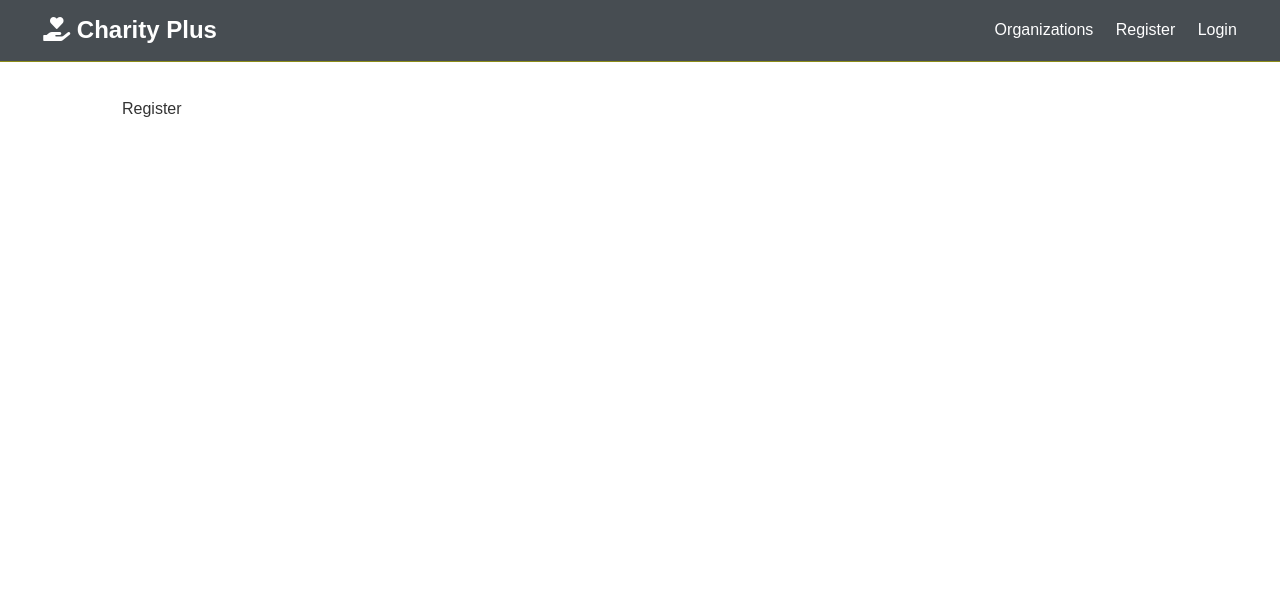
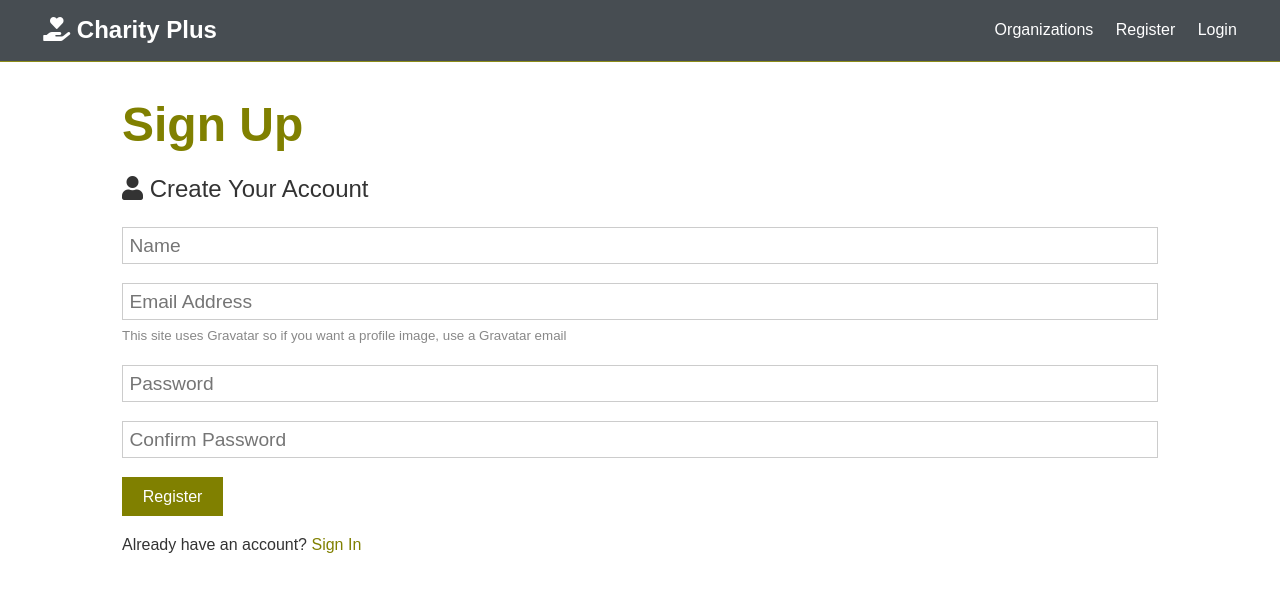
Before and after one commit to milan0027/charityplus, a React (Create React App) app in the folder client/: page /register in a window 1280 px wide. Shown: the top 592 px of the page. Built offline with nearby package versions, Linux system fonts and the light colour scheme.

Commit message:
login register

```diff
--- a/client/src/App.js
+++ b/client/src/App.js
@@ -1,31 +1,22 @@
-import React, { Fragment } from 'react';
-import {BrowserRouter as Router, Route, Routes } from 'react-router-dom'
-import './App.css';
-import { Register } from './components/auth/Register';
-import { Login } from './components/auth/Login';
-import { Landing } from './components/layout/Landing';
-import { Navbar } from './components/layout/Navbar';
+import React, { Fragment } from "react";
+import { BrowserRouter as Router, Route, Routes } from "react-router-dom";
+import "./App.css";
+import { Register } from "./components/auth/Register";
+import { Login } from "./components/auth/Login";
+import { Landing } from "./components/layout/Landing";
+import { Navbar } from "./components/layout/Navbar";
 
-const App = ()=>
-   <Router>
-     <Fragment>
+const App = () => (
+  <Router>
+    <Fragment>
       <Navbar />
-
       <Routes>
-
-      <Route  path="/" element={<Landing/>}> </Route>
+        <Route path='/' element={<Landing />} />
+        <Route path='/register' element={<Register />} />
+        <Route path='/login' element={<Login />} />
       </Routes>
-      <section className='container'>
-        <Routes>
-              <Route path="/register" element={<Register/>}></Route>
-              <Route path="/login" element={<Login/>}></Route>
-        </Routes>
-
-      </section>
-
     </Fragment>
-
-   </Router>
-
+  </Router>
+);
 
 export default App;
--- a/client/src/components/auth/Login.js
+++ b/client/src/components/auth/Login.js
@@ -1,10 +1,60 @@
-import React from 'react';
+import React, { Fragment, useState } from 'react';
+import { Link } from 'react-router-dom'
+import axios from 'axios'
+export const Login = () => {
+  const [formData, setFormData] = useState({
+    email:'',
+    password:''
+  })
 
-export const Login = () => {
+  const { email, password } = formData
+  const onChange = e =>
+  setFormData({...formData, [e.target.name]: e.target.value})
+
+  const onSubmit =async e =>{
+    e.preventDefault()
+
+      console.log(formData)
+
+
+
+
+  }
+
+
   return (
-  <div>
-      Login
+  <Fragment>
+      <section className='container'>
+       <h1 className="large text-primary">Sign In</h1>
+      <p className="lead"><i className="fas fa-user"></i> Sign In to Your Account</p>
+      <form className="form" onSubmit={e => onSubmit(e)}>
 
-  </div>
+        <div className="form-group">
+          <input type="email" placeholder="Email Address" name="email"
+          value={email}
+          onChange={e => onChange(e)} />
+          <small className="form-text"
+            >This site uses Gravatar so if you want a profile image, use a
+            Gravatar email</small
+          >
+        </div>
+        <div className="form-group">
+          <input
+            type="password"
+            placeholder="Password"
+            name="password"
+            value={password}
+          onChange={e => onChange(e)}
+            minLength="6"
+          />
+        </div>
+
+        <input type="submit" className="btn btn-primary" value="Login" />
+      </form>
+      <p className="my-1">
+        Don't have an account? <Link to="/register">Sign Up</Link>
+      </p>
+      </section>
+  </Fragment>
   );
 };
--- a/client/src/components/auth/Register.js
+++ b/client/src/components/auth/Register.js
@@ -1,9 +1,99 @@
-import React from 'react';
+import React, { Fragment, useState } from 'react';
+import { Link } from 'react-router-dom'
+import axios from 'axios'
+export const Register = () => {
+  const [formData, setFormData] = useState({
+    name:'',
+    email:'',
+    password:'',
+    password2:''
+  })
 
-export const Register = () => {
+  const {name, email, password, password2} = formData
+  const onChange = e =>
+  setFormData({...formData, [e.target.name]: e.target.value})
+
+  const onSubmit =async e =>{
+    e.preventDefault()
+    if(password !== password2)
+    console.log('passwords dont match')
+    else
+    {
+      // const newUser ={
+      //   name,
+      //   email,
+      //   password
+      // }
+      // try {
+      //   const config = {
+      //     headers: {
+      //       'Content-Type':'application/json'
+      //     }
+      //   }
+
+      //   const body = JSON.stringify(newUser)
+
+      //   const res = await axios.post('/api/users', body, config)
+      //   console.log(res.data)
+
+      // } catch (err) {
+
+      //   console.error(err.response.data)
+
+      // }
+      console.log(formData)
+    }
+
+
+
+  }
+
+
   return (
-  <div>
-      Register
-  </div>
+  <Fragment>
+     <section className='container'>
+       <h1 className="large text-primary">Sign Up</h1>
+      <p className="lead"><i className="fas fa-user"></i> Create Your Account</p>
+      <form className="form" onSubmit={e => onSubmit(e)}>
+        <div className="form-group">
+          <input type="text" placeholder="Name" name="name" value={name}
+          onChange={e => onChange(e)} required />
+        </div>
+        <div className="form-group">
+          <input type="email" placeholder="Email Address" name="email"
+          value={email}
+          onChange={e => onChange(e)} />
+          <small className="form-text"
+            >This site uses Gravatar so if you want a profile image, use a
+            Gravatar email</small
+          >
+        </div>
+        <div className="form-group">
+          <input
+            type="password"
+            placeholder="Password"
+            name="password"
+            value={password}
+          onChange={e => onChange(e)}
+            minLength="6"
+          />
+        </div>
+        <div className="form-group">
+          <input
+            type="password"
+            placeholder="Confirm Password"
+            name="password2"
+            value={password2}
+          onChange={e => onChange(e)}
+            minLength="6"
+          />
+        </div>
+        <input type="submit" className="btn btn-primary" value="Register" />
+      </form>
+      <p className="my-1">
+        Already have an account? <Link to="/login">Sign In</Link>
+      </p>
+      </section>
+  </Fragment>
   );
 };
```
